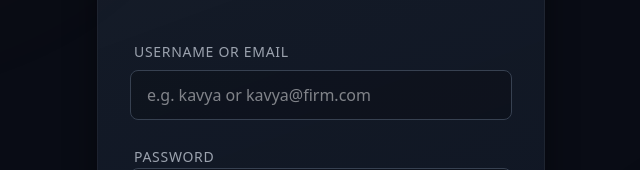
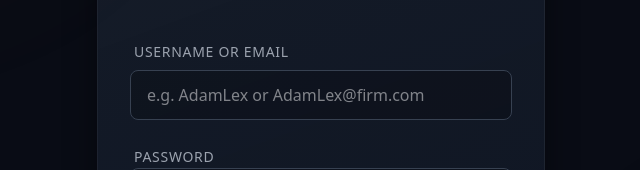
Before and after one commit to dhannomadller-for-sidiq/AdamLex, a Next.js app: page /login in a window 1280 px wide. Shown: the part 330-500 px from the top of the page, without its empty margins (319-959 px from the left). Built offline with nearby package versions, Linux system fonts and the light colour scheme; no server answers.

Commit message:
Update login page placeholder text to AdamLex

```diff
--- a/src/app/login/page.tsx
+++ b/src/app/login/page.tsx
@@ -20,7 +20,7 @@ export default function LoginPage() {
         try {
             // Determine login email based on username input
             const isEmail = /^[^\s@]+@[^\s@]+\.[^\s@]+$/.test(identifier);
-            const loginEmail = isEmail ? identifier.toLowerCase() : `${identifier.replace(/\s+/g, '').toLowerCase()}@lawfirm.local`;
+            const loginEmail = isEmail ? identifier.toLowerCase() : `${identifier.replace(/\s+/g, '').toLowerCase()}@firm.com`;
 
             // Handle genuine login
             const { data, error } = await supabase.auth.signInWithPassword({
@@ -82,7 +82,7 @@ export default function LoginPage() {
                             value={identifier}
                             onChange={(e) => setIdentifier(e.target.value)}
                             className="input-glass"
-                            placeholder="e.g. kavya or kavya@firm.com"
+                            placeholder="e.g. AdamLex or AdamLex@firm.com"
                             required
                         />
                     </div>
```
